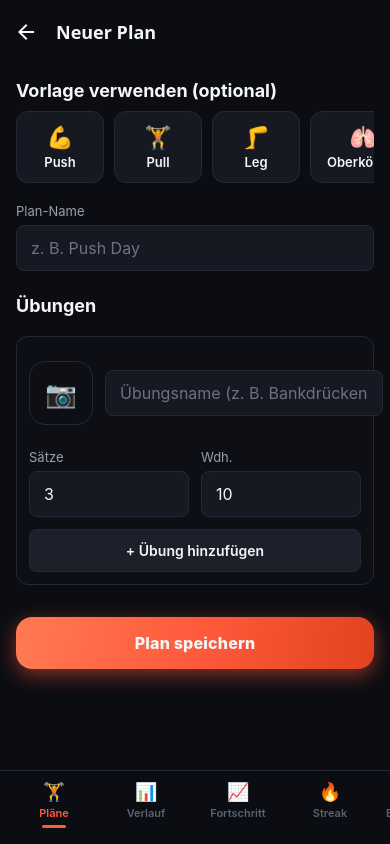
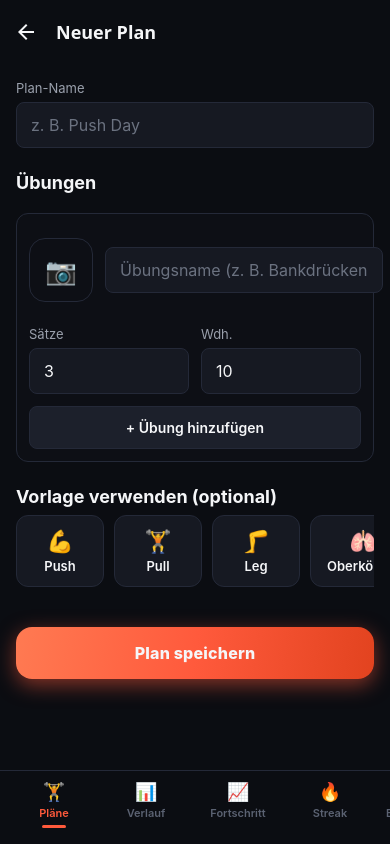
Before and after one commit to DRaccon-b/Gym-Raccon, a React Native app: screen /CreatePlan in a window 390 px wide. Built offline with nearby package versions, Linux system fonts and the light colour scheme.

Commit message:
Move plan template picker below the exercise editor
"Vorlage verwenden (optional)" now sits right above the save button
instead of at the top of the screen, for a cleaner layout.

```diff
--- a/src/constants/version.ts
+++ b/src/constants/version.ts
@@ -1 +1 @@
-export const APP_VERSION = 'v1.23';
+export const APP_VERSION = 'v1.24';
--- a/src/screens/CreatePlanScreen.tsx
+++ b/src/screens/CreatePlanScreen.tsx
@@ -119,25 +119,7 @@ export default function CreatePlanScreen({ navigation, route }: Props) {
 
   return (
     <ScrollView style={styles.container} contentContainerStyle={styles.content}>
-      {!existingPlan && (
-        <>
-          <Text style={styles.sectionTitleFirst}>Vorlage verwenden (optional)</Text>
-          <ScrollView horizontal showsHorizontalScrollIndicator={false} style={styles.templateRow}>
-            {PLAN_TEMPLATES.map((template) => (
-              <TouchableOpacity
-                key={template.key}
-                style={styles.templateChip}
-                onPress={() => applyTemplate(template.key)}
-              >
-                <Text style={styles.templateEmoji}>{template.emoji}</Text>
-                <Text style={styles.templateLabel}>{template.label}</Text>
-              </TouchableOpacity>
-            ))}
-          </ScrollView>
-        </>
-      )}
-
-      <Text style={styles.label}>Plan-Name</Text>
+      <Text style={[styles.label, { marginTop: 0 }]}>Plan-Name</Text>
       <TextInput
         style={styles.input}
         placeholder="z. B. Push Day"
@@ -219,6 +201,24 @@ export default function CreatePlanScreen({ navigation, route }: Props) {
         </TouchableOpacity>
       </View>
 
+      {!existingPlan && (
+        <View>
+          <Text style={styles.sectionTitle}>Vorlage verwenden (optional)</Text>
+          <ScrollView horizontal showsHorizontalScrollIndicator={false} style={styles.templateRow}>
+            {PLAN_TEMPLATES.map((template) => (
+              <TouchableOpacity
+                key={template.key}
+                style={styles.templateChip}
+                onPress={() => applyTemplate(template.key)}
+              >
+                <Text style={styles.templateEmoji}>{template.emoji}</Text>
+                <Text style={styles.templateLabel}>{template.label}</Text>
+              </TouchableOpacity>
+            ))}
+          </ScrollView>
+        </View>
+      )}
+
       <GradientButton
         label={existingPlan ? 'Änderungen speichern' : 'Plan speichern'}
         onPress={handleSavePlan}
@@ -243,7 +243,6 @@ const styles = StyleSheet.create({
     borderColor: colors.border,
   },
   sectionTitle: { color: colors.textPrimary, fontSize: 18, fontWeight: '700', marginTop: 24, marginBottom: 8 },
-  sectionTitleFirst: { color: colors.textPrimary, fontSize: 18, fontWeight: '700', marginBottom: 10 },
   templateRow: { flexGrow: 0, marginBottom: 8 },
   templateChip: {
     backgroundColor: colors.surface,
```
